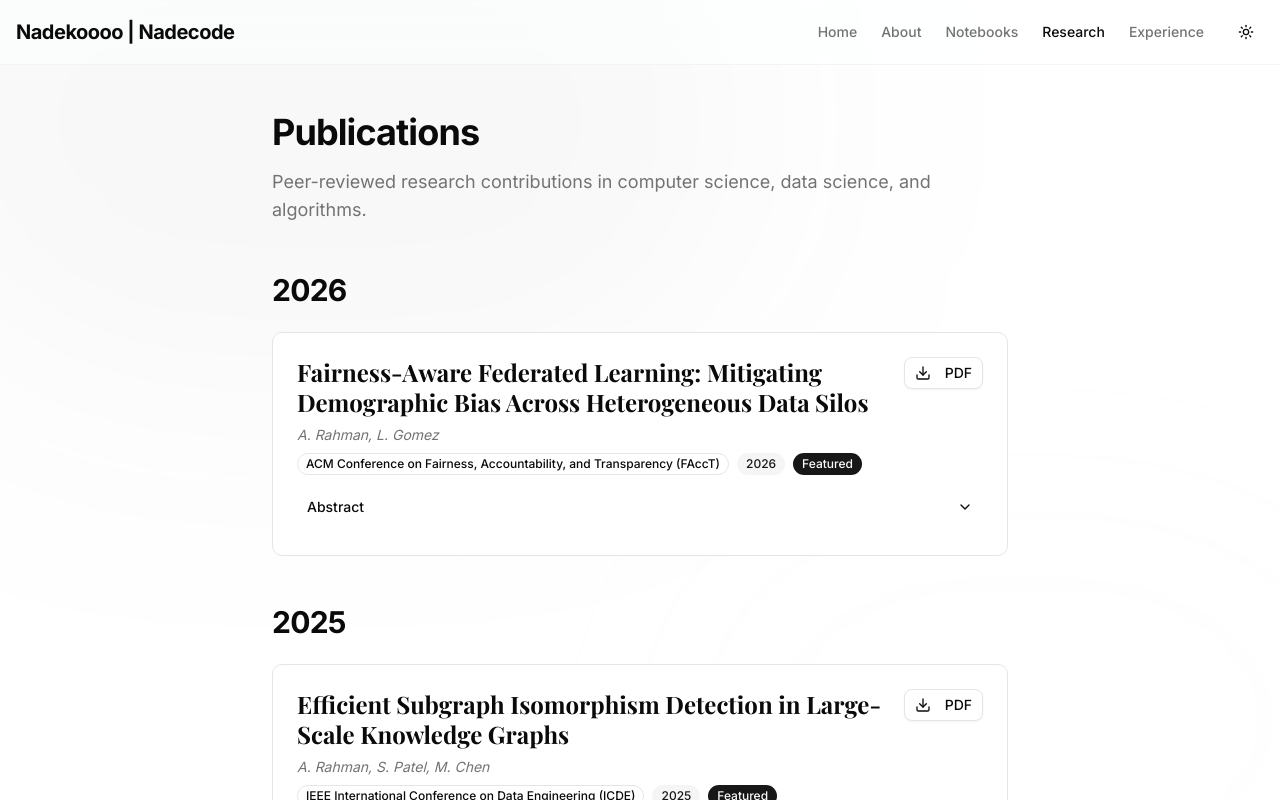
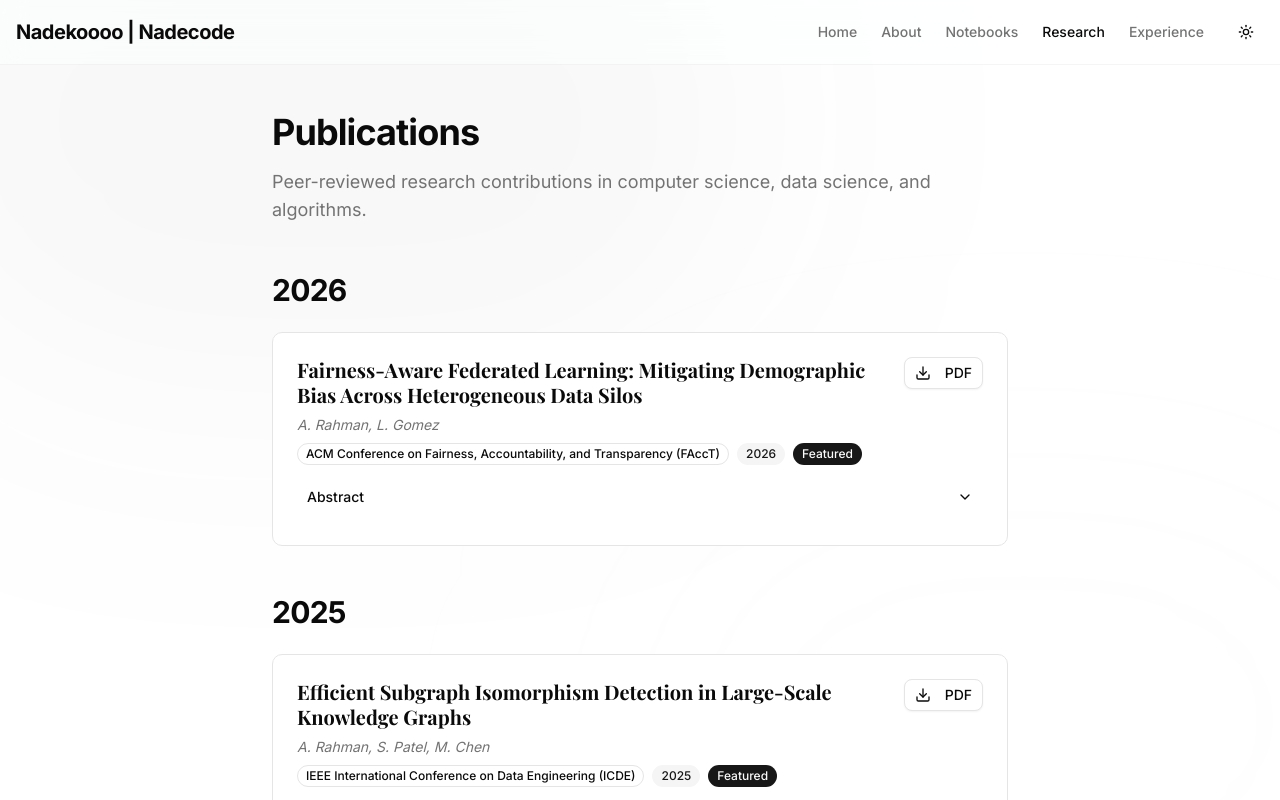
Before and after one commit to Nadekoooo/portofolio, a Next.js app in the folder porto/: page /publications in a window 1280 px wide. Shown: the top 800 px of the page. Built offline with nearby package versions, Linux system fonts and the light colour scheme.

Commit message:
fixing burgermenu and layouting on research

```diff
--- a/porto/app/page.tsx
+++ b/porto/app/page.tsx
@@ -175,9 +175,9 @@ export default function Home() {
                   href={paper.pdfUrl}
                   target="_blank"
                   rel="noopener noreferrer"
-                  className="group block overflow-hidden rounded-lg border border-border bg-card p-6 transition-all hover:border-primary/50 hover:bg-accent/50 hover:shadow-sm"
+                  className="group block rounded-lg border border-border bg-card p-6 transition-all hover:border-primary/50 hover:bg-accent/50 hover:shadow-sm"
                 >
-                  <h3 className="mb-3 break-words font-serif text-xl font-semibold leading-tight tracking-tight hyphens-auto transition-colors group-hover:text-primary md:text-2xl">
+                  <h3 className="mb-3 break-words font-serif text-lg font-semibold leading-tight tracking-tight hyphens-auto transition-colors group-hover:text-primary md:text-xl">
                     {paper.title}
                   </h3>
                   <p className="mb-3 text-sm text-muted-foreground">
--- a/porto/components/research/PaperEntry.tsx
+++ b/porto/components/research/PaperEntry.tsx
@@ -16,10 +16,10 @@ export function PaperEntry({ paper }: PaperEntryProps) {
   const [isOpen, setIsOpen] = useState(false);
 
   return (
-    <article className="group overflow-hidden rounded-lg border border-border bg-card p-6 transition-shadow hover:shadow-md">
+    <article className="group rounded-lg border border-border bg-card p-6 transition-shadow hover:shadow-md">
       <div className="mb-4 flex items-start justify-between gap-4">
         <div className="flex-1">
-          <h3 className="mb-2 break-words font-serif text-xl font-bold leading-tight hyphens-auto md:text-2xl">
+          <h3 className="mb-2 break-words font-serif text-lg font-bold leading-tight hyphens-auto md:text-xl">
             {paper.title}
           </h3>
           <p className="mb-2 text-sm italic text-muted-foreground">
```
